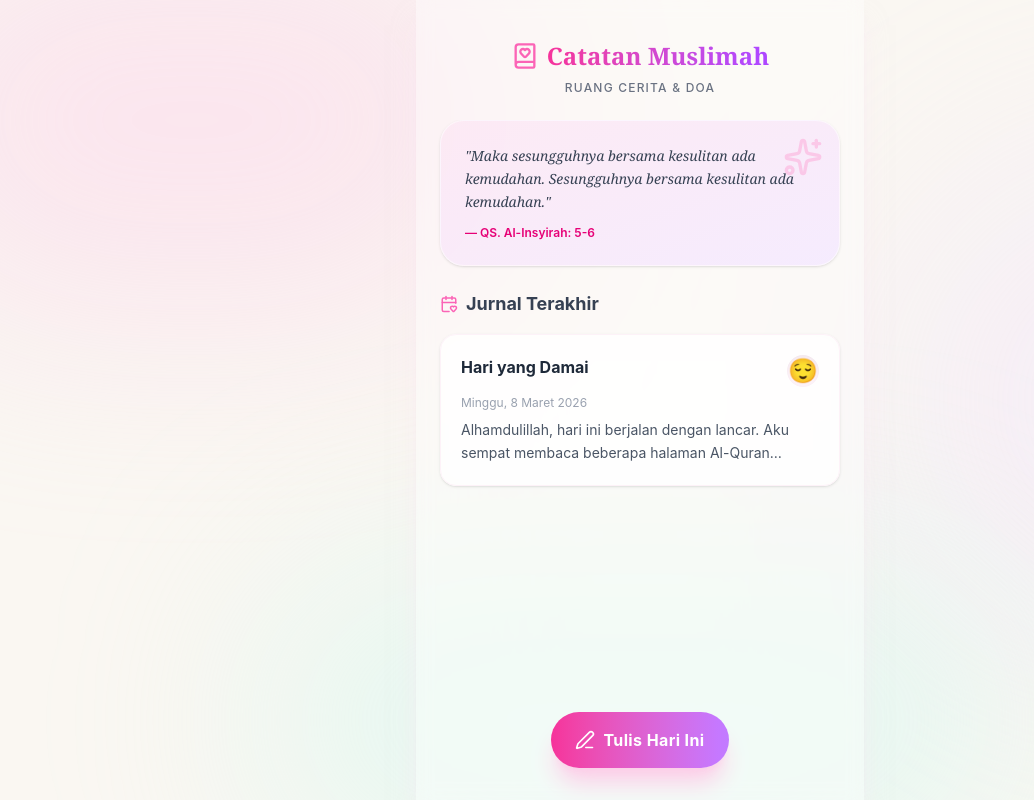
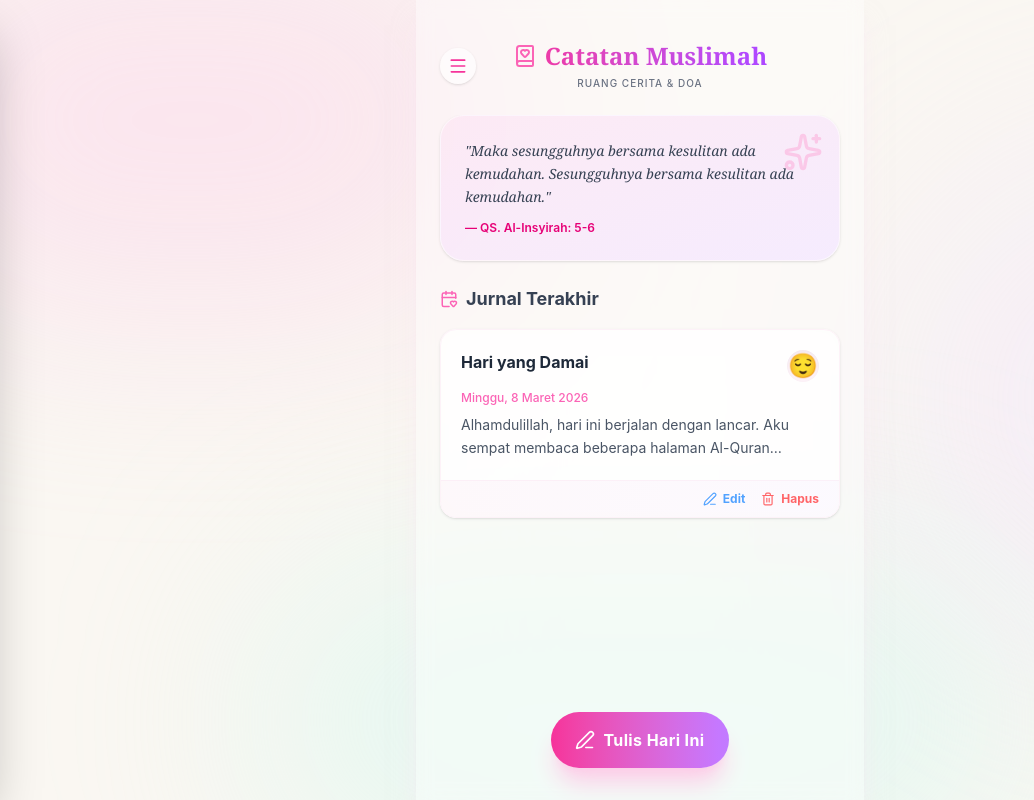
Before and after one commit to legibook/buku-harian, a React (Vite) app: page / in a window 1280 px wide. Shown: the whole page, without its empty margins (0-1034 px from the left). Built offline with nearby package versions, Linux system fonts and the light colour scheme.

Commit message:
Update App.jsx

```diff
--- a/src/App.jsx
+++ b/src/App.jsx
@@ -5,23 +5,21 @@ import {
   CalendarHeart,
   ChevronLeft,
   Sparkles,
-  Heart,
   Moon,
-  Sun
+  Sun,
+  Menu,
+  Trash2,
+  Edit3,
+  X,
+  RotateCcw,
+  ArchiveX
 } from 'lucide-react';
 
 const App = () => {
-  // State untuk menyimpan daftar catatan harian (DIUBAH UNTUK LOCALSTORAGE)
+  // 1. State untuk daftar catatan harian utama
   const [entries, setEntries] = useState(() => {
-    // 1. Cek apakah ada data yang tersimpan di "laci" browser
     const savedEntries = localStorage.getItem('diary-muslimah-data');
-
-    // 2. Jika ada, gunakan data tersebut
-    if (savedEntries) {
-      return JSON.parse(savedEntries);
-    }
-
-    // 3. Jika belum ada (baru pertama kali buka), gunakan data contoh ini
+    if (savedEntries) return JSON.parse(savedEntries);
     return [
       {
         id: 1,
@@ -33,22 +31,34 @@ const App = () => {
     ];
   });
 
-  // Fitur Ajaib: Setiap kali Anda menambah/mengubah catatan ('entries' berubah),
-  // otomatis simpan datanya ke dalam "laci" browser!
+  // 2. State untuk catatan yang DIBUANG (Tempat Sampah)
+  const [deletedEntries, setDeletedEntries] = useState(() => {
+    const savedDeleted = localStorage.getItem('diary-muslimah-trash');
+    if (savedDeleted) return JSON.parse(savedDeleted);
+    return [];
+  });
+
+  // Efek untuk menyimpan perubahan ke localStorage secara otomatis
   useEffect(() => {
     localStorage.setItem('diary-muslimah-data', JSON.stringify(entries));
   }, [entries]);
 
-  // State untuk navigasi tampilan ('home', 'write', 'read')
-  const [currentView, setCurrentView] = useState('home');
+  useEffect(() => {
+    localStorage.setItem('diary-muslimah-trash', JSON.stringify(deletedEntries));
+  }, [deletedEntries]);
+
+  // States untuk navigasi dan UI
+  const [currentView, setCurrentView] = useState('home'); // 'home', 'write', 'read', 'trash'
   const [activeEntry, setActiveEntry] = useState(null);
+  const [isSidebarOpen, setIsSidebarOpen] = useState(false);
+  const [editingId, setEditingId] = useState(null); // Menyimpan ID catatan yang sedang diedit
 
-  // Form states
+  // States untuk form penulisan
   const [newTitle, setNewTitle] = useState('');
   const [newContent, setNewContent] = useState('');
   const [newMood, setNewMood] = useState('senang');
 
-  // Pilihan suasana hati dengan emoji
+  // Pilihan suasana hati
   const moods = [
     { id: 'senang', emoji: '🥰', label: 'Alhamdulillah' },
     { id: 'tenang', emoji: '😌', label: 'Tenang' },
@@ -57,16 +67,25 @@ const App = () => {
     { id: 'lelah', emoji: '🥱', label: 'Lelah' }
   ];
 
-  // Format tanggal ke format bahasa Indonesia
   const formatDate = (dateString) => {
     const options = { weekday: 'long', year: 'numeric', month: 'long', day: 'numeric' };
     return new Date(dateString).toLocaleDateString('id-ID', options);
   };
 
-  // Fungsi untuk menyimpan catatan baru
+  // FUNGSI: Simpan atau Perbarui Jurnal
   const handleSaveEntry = () => {
     if (!newTitle.trim() || !newContent.trim()) return;
 
+    if (editingId) {
+      // Jika sedang mode EDIT
+      setEntries(entries.map(entry =>
+        entry.id === editingId
+          ? { ...entry, title: newTitle, content: newContent, mood: newMood }
+          : entry
+      ));
+      setEditingId(null);
+    } else {
+      // Jika membuat BARU
       const newEntry = {
         id: Date.now(),
         date: new Date().toISOString(),
@@ -74,60 +93,146 @@ const App = () => {
         content: newContent,
         mood: newMood
       };
+      setEntries([newEntry, ...entries]);
+    }
 
-    setEntries([newEntry, ...entries]);
     setNewTitle('');
     setNewContent('');
     setNewMood('senang');
     setCurrentView('home');
   };
 
-  // Fungsi untuk membuka catatan untuk dibaca
-  const handleOpenEntry = (entry) => {
-    setActiveEntry(entry);
-    setCurrentView('read');
+  // FUNGSI: Membuka Form untuk Mengedit
+  const handleEditEntry = (entry) => {
+    setEditingId(entry.id);
+    setNewTitle(entry.title);
+    setNewContent(entry.content);
+    setNewMood(entry.mood);
+    setCurrentView('write');
+  };
+
+  // FUNGSI: Membuang Catatan (Pindah ke Sampah)
+  const handleDeleteEntry = (entryToMove) => {
+    setEntries(entries.filter(e => e.id !== entryToMove.id));
+    setDeletedEntries([entryToMove, ...deletedEntries]);
+  };
+
+  // FUNGSI: Mengembalikan Catatan dari Sampah
+  const handleRestoreEntry = (entryToRestore) => {
+    setDeletedEntries(deletedEntries.filter(e => e.id !== entryToRestore.id));
+
+    // Kembalikan ke daftar utama, lalu urutkan berdasarkan tanggal terbaru
+    const updatedEntries = [...entries, entryToRestore].sort((a, b) => new Date(b.date) - new Date(a.date));
+    setEntries(updatedEntries);
+  };
+
+  // FUNGSI: Menghapus Permanen
+  const handlePermanentDelete = (id) => {
+    setDeletedEntries(deletedEntries.filter(e => e.id !== id));
+  };
+
+  // FUNGSI: Reset form saat membatalkan tulisan
+  const handleCancelWrite = () => {
+    setEditingId(null);
+    setNewTitle('');
+    setNewContent('');
+    setNewMood('senang');
+    setCurrentView('home');
   };
 
   return (
     <div className="min-h-screen bg-[#FAF7F2] font-sans text-gray-800 relative overflow-x-hidden selection:bg-pink-200 selection:text-pink-900">
 
       {/* --- Efek Latar Belakang Cat Air (Watercolor Effect) --- */}
-      {/* Lingkaran blur ini menciptakan ilusi sapuan cat air yang lembut di latar belakang */}
       <div className="fixed top-[-10%] left-[-10%] w-[50%] h-[50%] bg-pink-200/40 rounded-full blur-[100px] pointer-events-none"></div>
       <div className="fixed top-[20%] right-[-10%] w-[40%] h-[60%] bg-purple-200/30 rounded-full blur-[120px] pointer-events-none"></div>
       <div className="fixed bottom-[-10%] left-[20%] w-[60%] h-[40%] bg-teal-100/40 rounded-full blur-[100px] pointer-events-none"></div>
 
+      {/* --- MENU SLIDE (SIDEBAR) --- */}
+      {/* Latar gelap saat menu terbuka */}
+      {isSidebarOpen && (
+        <div
+          className="fixed inset-0 bg-black/20 backdrop-blur-sm z-40 transition-opacity"
+          onClick={() => setIsSidebarOpen(false)}
+        ></div>
+      )}
+
+      {/* Panel Menu Slide */}
+      <div className={`fixed top-0 left-0 h-full w-64 bg-white/80 backdrop-blur-xl shadow-2xl z-50 transform transition-transform duration-300 ease-in-out border-r border-pink-100 ${isSidebarOpen ? 'translate-x-0' : '-translate-x-full'}`}>
+        <div className="p-6">
+          <div className="flex justify-between items-center mb-8">
+            <h2 className="text-xl font-serif font-bold text-pink-500 flex items-center gap-2">
+              <BookHeart size={24} /> Menu
+            </h2>
+            <button onClick={() => setIsSidebarOpen(false)} className="p-2 text-gray-400 hover:text-pink-500 hover:bg-pink-50 rounded-full transition-colors">
+              <X size={20} />
+            </button>
+          </div>
+
+          <div className="space-y-3">
+            <button
+              onClick={() => { setCurrentView('home'); setIsSidebarOpen(false); }}
+              className={`w-full flex items-center gap-3 p-4 rounded-2xl font-medium transition-all ${currentView === 'home' ? 'bg-gradient-to-r from-pink-100 to-purple-100 text-pink-700 shadow-sm' : 'hover:bg-pink-50 text-gray-600'}`}
+            >
+              <CalendarHeart size={20} /> Beranda
+            </button>
+            <button
+              onClick={() => { setCurrentView('trash'); setIsSidebarOpen(false); }}
+              className={`w-full flex items-center justify-between p-4 rounded-2xl font-medium transition-all ${currentView === 'trash' ? 'bg-gradient-to-r from-pink-100 to-purple-100 text-pink-700 shadow-sm' : 'hover:bg-pink-50 text-gray-600'}`}
+            >
+              <div className="flex items-center gap-3">
+                <Trash2 size={20} /> Sampah
+              </div>
+              {deletedEntries.length > 0 && (
+                <span className="bg-pink-200 text-pink-700 text-xs py-1 px-2 rounded-full font-bold">
+                  {deletedEntries.length}
+                </span>
+              )}
+            </button>
+          </div>
+        </div>
+      </div>
+
+      {/* --- KONTEN UTAMA APLIKASI --- */}
       <div className="max-w-md mx-auto min-h-screen bg-white/40 backdrop-blur-sm shadow-xl shadow-pink-100/50 relative z-10 flex flex-col">
 
         {/* HEADER */}
-        <header className="pt-10 pb-6 px-6 text-center relative">
-          {currentView !== 'home' && (
+        <header className="pt-10 pb-6 px-6 text-center relative flex justify-center items-center">
+          {/* Tombol Kiri Header (Back atau Hamburger Menu) */}
+          {currentView === 'home' ? (
             <button
-              onClick={() => setCurrentView('home')}
-              className="absolute left-6 top-10 p-2 bg-white/60 rounded-full hover:bg-white text-pink-600 transition-colors shadow-sm"
+              onClick={() => setIsSidebarOpen(true)}
+              className="absolute left-6 p-2 bg-white/60 rounded-full hover:bg-white text-pink-500 transition-colors shadow-sm"
+            >
+              <Menu size={20} />
+            </button>
+          ) : (
+            <button
+              onClick={currentView === 'write' ? handleCancelWrite : () => setCurrentView('home')}
+              className="absolute left-6 p-2 bg-white/60 rounded-full hover:bg-white text-pink-500 transition-colors shadow-sm"
             >
               <ChevronLeft size={20} />
             </button>
           )}
-          <div className="flex justify-center items-center gap-2 mb-2">
-            <BookHeart className="text-pink-400" size={28} />
-            <h1 className="text-2xl font-serif font-bold bg-clip-text text-transparent bg-gradient-to-r from-pink-500 to-purple-500">
+
+          <div className="flex flex-col items-center">
+            <h1 className="text-2xl font-serif font-bold bg-clip-text text-transparent bg-gradient-to-r from-pink-500 to-purple-500 flex items-center gap-2">
+              <BookHeart className="text-pink-400" size={24} />
               Catatan Muslimah
             </h1>
+            <p className="text-[10px] text-gray-500 font-medium tracking-widest uppercase mt-1">
+              {currentView === 'trash' ? 'Tempat Sampah' : 'Ruang Cerita & Doa'}
+            </p>
           </div>
-          <p className="text-xs text-gray-500 font-medium tracking-widest uppercase">
-            Ruang Cerita & Doa
-          </p>
         </header>
 
         {/* MAIN CONTENT AREA */}
         <main className="flex-1 px-6 pb-24 overflow-y-auto">
 
-          {/* TAMPILAN BERANDA */}
+          {/* 1. TAMPILAN BERANDA */}
           {currentView === 'home' && (
             <div className="space-y-6 flex flex-col h-full animate-in fade-in slide-in-from-bottom-4 duration-500">
 
-              {/* Daily Quote Card */}
               <div className="bg-gradient-to-br from-pink-100/80 to-purple-100/80 rounded-3xl p-6 shadow-sm border border-white/50 relative overflow-hidden">
                 <Sparkles className="absolute top-4 right-4 text-pink-300 opacity-50" size={40} />
                 <p className="text-sm font-serif italic text-gray-700 leading-relaxed relative z-10">
@@ -138,7 +243,6 @@ const App = () => {
                 </p>
               </div>
 
-              {/* Entries List */}
               <div className="flex-1">
                 <div className="flex items-center justify-between mb-4">
                   <h2 className="text-lg font-bold text-gray-700 flex items-center gap-2">
@@ -156,10 +260,11 @@ const App = () => {
                 ) : (
                   <div className="space-y-4">
                     {entries.map((entry) => (
-                      <button
-                        key={entry.id}
-                        onClick={() => handleOpenEntry(entry)}
-                        className="w-full text-left bg-white/70 backdrop-blur-md p-5 rounded-2xl shadow-sm border border-pink-50 hover:shadow-md hover:bg-white transition-all group"
+                      <div key={entry.id} className="w-full bg-white/70 backdrop-blur-md rounded-2xl shadow-sm border border-pink-50 hover:shadow-md transition-all group overflow-hidden">
+                        {/* Area Klik untuk Membaca */}
+                        <div
+                          className="p-5 cursor-pointer"
+                          onClick={() => { setActiveEntry(entry); setCurrentView('read'); }}
                         >
                           <div className="flex justify-between items-start mb-2">
                             <h3 className="font-bold text-gray-800 group-hover:text-pink-600 transition-colors">
@@ -169,13 +274,30 @@ const App = () => {
                               {moods.find(m => m.id === entry.mood)?.emoji}
                             </span>
                           </div>
-                        <p className="text-xs text-gray-400 mb-2">
+                          <p className="text-xs text-pink-400 font-medium mb-2">
                             {formatDate(entry.date)}
                           </p>
                           <p className="text-sm text-gray-600 line-clamp-2 leading-relaxed">
                             {entry.content}
                           </p>
+                        </div>
+
+                        {/* Area Tombol Aksi (Bawah Card) */}
+                        <div className="px-5 py-2.5 bg-gradient-to-r from-pink-50/50 to-purple-50/50 flex justify-end gap-4 border-t border-pink-100/50">
+                          <button
+                            onClick={() => handleEditEntry(entry)}
+                            className="text-blue-400 flex items-center gap-1.5 text-xs font-bold hover:text-blue-600 transition-colors"
+                          >
+                            <Edit3 size={14} /> Edit
                           </button>
+                          <button
+                            onClick={() => handleDeleteEntry(entry)}
+                            className="text-red-400 flex items-center gap-1.5 text-xs font-bold hover:text-red-600 transition-colors"
+                          >
+                            <Trash2 size={14} /> Hapus
+                          </button>
+                        </div>
+                      </div>
                     ))}
                   </div>
                 )}
@@ -183,15 +305,16 @@ const App = () => {
             </div>
           )}
 
-          {/* TAMPILAN TULIS JURNAL */}
+          {/* 2. TAMPILAN TULIS/EDIT JURNAL */}
           {currentView === 'write' && (
             <div className="space-y-6 animate-in fade-in slide-in-from-right-4 duration-300 h-full flex flex-col">
               <div className="text-center">
                 <p className="font-serif text-2xl text-pink-300 mb-1">بِسْمِ اللَّهِ الرَّحْمَنِ الرَّحِيم</p>
-                <p className="text-xs text-gray-400">Awali dengan nama Allah</p>
+                <p className="text-xs text-gray-400">
+                  {editingId ? 'Memperbarui cerita...' : 'Awali dengan nama Allah'}
+                </p>
               </div>
 
-              {/* Mood Selector */}
               <div className="bg-white/60 p-4 rounded-2xl shadow-sm border border-white">
                 <p className="text-xs font-semibold text-gray-500 mb-3 text-center uppercase tracking-wider">Bagaimana perasaanmu hari ini?</p>
                 <div className="flex justify-center gap-2 sm:gap-4">
@@ -212,7 +335,6 @@ const App = () => {
                 </div>
               </div>
 
-              {/* Input Area */}
               <div className="flex-1 flex flex-col gap-4">
                 <input
                   type="text"
@@ -234,12 +356,12 @@ const App = () => {
                 disabled={!newTitle.trim() || !newContent.trim()}
                 className="w-full py-4 bg-gradient-to-r from-pink-400 to-purple-400 hover:from-pink-500 hover:to-purple-500 text-white rounded-2xl font-bold shadow-lg shadow-pink-200 transition-all disabled:opacity-50 disabled:cursor-not-allowed transform active:scale-[0.98]"
               >
-                Simpan Jurnal
+                {editingId ? 'Simpan Perubahan' : 'Simpan Jurnal'}
               </button>
             </div>
           )}
 
-          {/* TAMPILAN BACA JURNAL */}
+          {/* 3. TAMPILAN BACA JURNAL */}
           {currentView === 'read' && activeEntry && (
             <div className="bg-white/70 backdrop-blur-md rounded-3xl p-6 shadow-sm border border-pink-50 animate-in zoom-in-95 duration-300">
               <div className="flex justify-between items-start mb-6">
@@ -265,13 +387,60 @@ const App = () => {
             </div>
           )}
 
+          {/* 4. TAMPILAN TEMPAT SAMPAH (TRASH) */}
+          {currentView === 'trash' && (
+            <div className="space-y-4 animate-in fade-in duration-300">
+              {deletedEntries.length === 0 ? (
+                <div className="text-center py-20 text-gray-400 flex flex-col items-center">
+                  <ArchiveX size={40} className="mb-3 text-pink-200" />
+                  <p>Tempat sampah kosong.</p>
+                </div>
+              ) : (
+                <>
+                  <p className="text-sm text-center text-gray-500 mb-6">Catatan di sini dapat dikembalikan atau dihapus selamanya.</p>
+                  {deletedEntries.map((entry) => (
+                    <div key={entry.id} className="w-full bg-white/50 backdrop-blur-md rounded-2xl shadow-sm border border-gray-100 overflow-hidden opacity-80 hover:opacity-100 transition-opacity">
+                      <div className="p-5 opacity-70">
+                        <h3 className="font-bold text-gray-600 line-through decoration-gray-300 mb-1">{entry.title}</h3>
+                        <p className="text-xs text-gray-400 mb-2">{formatDate(entry.date)}</p>
+                        <p className="text-sm text-gray-500 line-clamp-1 italic">"{entry.content}"</p>
+                      </div>
+
+                      {/* Area Tombol Aksi Sampah */}
+                      <div className="px-5 py-2.5 bg-gray-50 flex justify-end gap-4 border-t border-gray-100">
+                        <button
+                          onClick={() => handleRestoreEntry(entry)}
+                          className="text-emerald-500 flex items-center gap-1.5 text-xs font-bold hover:text-emerald-600 transition-colors"
+                        >
+                          <RotateCcw size={14} /> Kembalikan
+                        </button>
+                        <button
+                          onClick={() => handlePermanentDelete(entry.id)}
+                          className="text-red-500 flex items-center gap-1.5 text-xs font-bold hover:text-red-700 transition-colors"
+                        >
+                          <ArchiveX size={14} /> Hapus Permanen
+                        </button>
+                      </div>
+                    </div>
+                  ))}
+                </>
+              )}
+            </div>
+          )}
+
         </main>
 
         {/* FLOATING ACTION BUTTON (Hanya tampil di beranda) */}
         {currentView === 'home' && (
           <div className="absolute bottom-8 left-0 right-0 flex justify-center">
             <button
-              onClick={() => setCurrentView('write')}
+              onClick={() => {
+                setEditingId(null);
+                setNewTitle('');
+                setNewContent('');
+                setNewMood('senang');
+                setCurrentView('write');
+              }}
               className="group flex items-center gap-2 bg-gradient-to-r from-pink-500 to-purple-400 text-white px-6 py-4 rounded-full shadow-xl shadow-pink-200 hover:shadow-pink-300 hover:-translate-y-1 transition-all"
             >
               <PenLine size={20} className="group-hover:rotate-12 transition-transform" />
```
Lines whose indentation alone changed are shown as unchanged.
